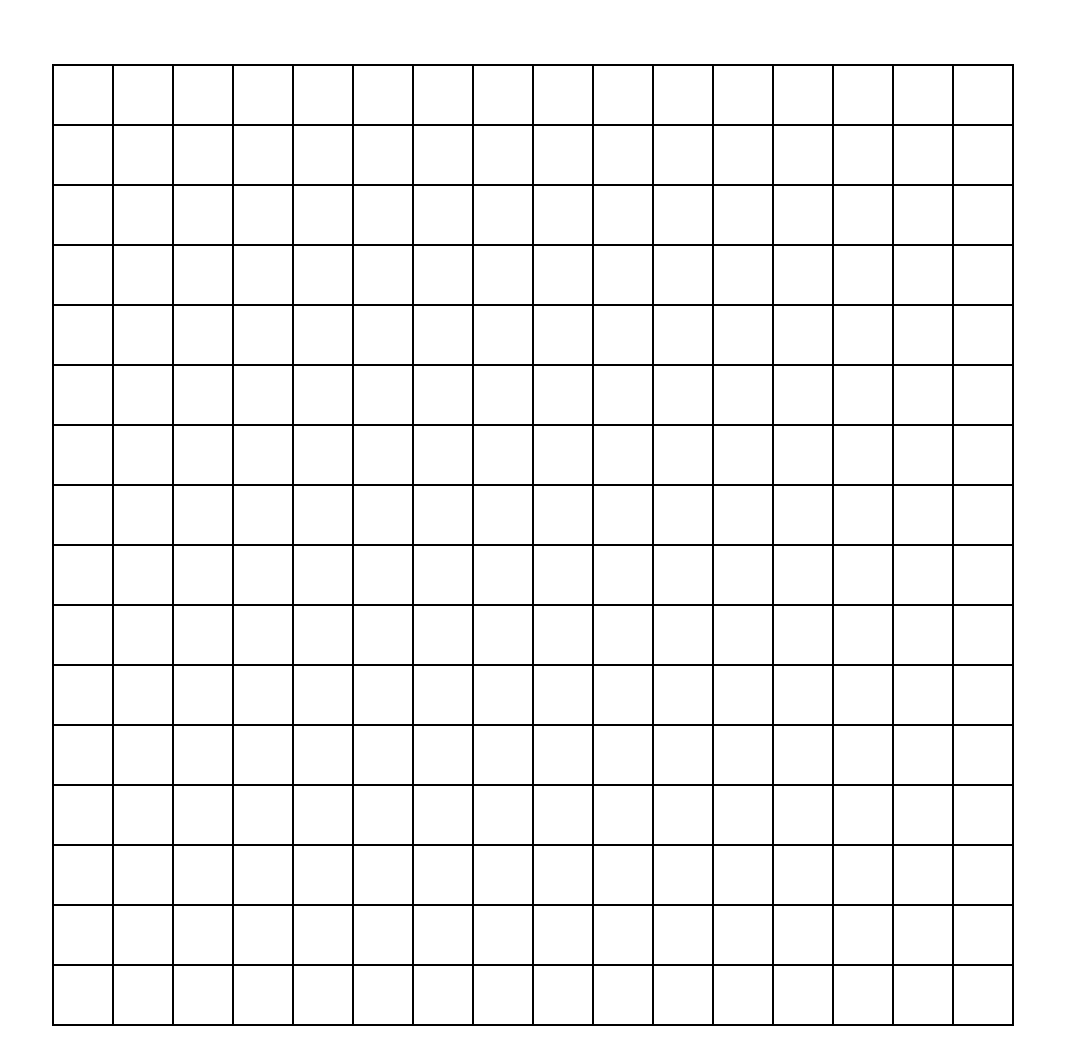
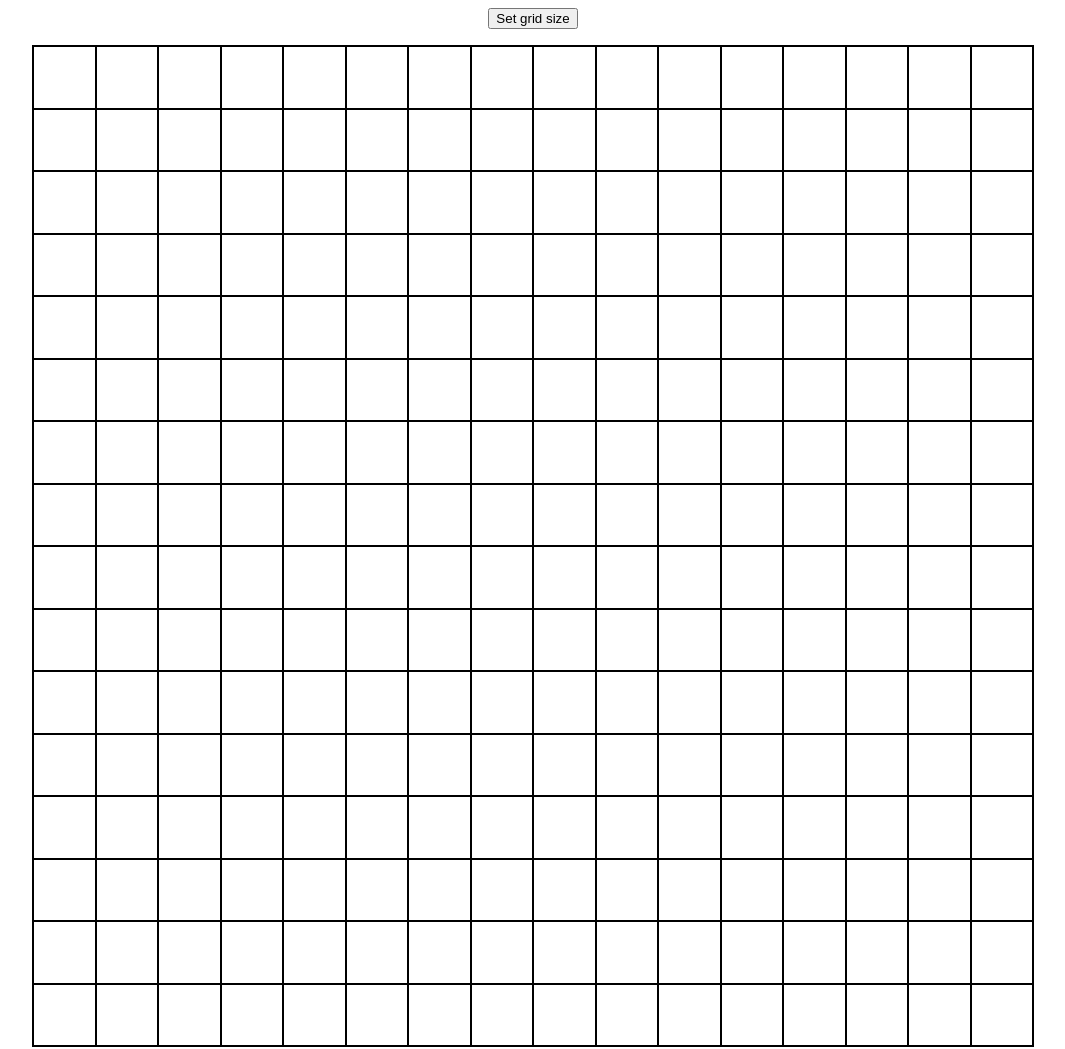
Before and after one commit to laoz40/odin-project, a plain HTML site: page 04-etch-a-sketch/index.html in a window 1280 px wide. Shown: the whole page, without its empty margins (107-1172 px from the left). Drawn offline with Linux system fonts and the light colour scheme.

Commit message:
etch-a-sketch: added grid width button and draw effect

```diff
--- a/04-etch-a-sketch/index.html
+++ b/04-etch-a-sketch/index.html
@@ -7,6 +7,8 @@
   </head>
 
   <body>
+		<button>Set grid size</button>
+
 		<div id="container"></div>
 
     <script src="script.js"></script>
--- a/04-etch-a-sketch/script.js
+++ b/04-etch-a-sketch/script.js
@@ -1,7 +1,47 @@
-const container = document.getElementById("container");
+// Create grid of squares
+function createSquares(gridSide) {
+  const container = document.getElementById("container");
 
-for (let i = 0; i < 16 * 16; i++) {
-  const square = document.createElement("div");
-  square.classList.add("square");
-  container.appendChild(square);
+  for (let i = 0; i < gridSide ** 2; i++) {
+    const square = document.createElement("div");
+    square.classList.add("square");
+		square.style.setProperty("--square-width", `calc(1000px / ${gridSide})`);
+    container.appendChild(square);
+  }
+
+  addDrawEffect();
 }
+
+// Add draw effect
+function addDrawEffect() {
+  const squares = container.querySelectorAll(".square");
+  squares.forEach((square) => {
+    square.addEventListener("mouseover", () => {
+      square.style.backgroundColor = "black";
+    });
+  });
+}
+
+// Init 16 * 16 squares
+let gridSide = 16;
+createSquares(gridSide);
+
+// Set grid width size button
+const button = document.querySelector("button");
+
+button.addEventListener("click", () => {
+  container.innerHTML = "";
+
+  const input = prompt("Choose the width of the grid (in squares)");
+  const number = parseInt(input);
+
+  if (number > 100) {
+    alert("Too big bro");
+    return;
+  } else if (number < 1) {
+    alert("Too small bro");
+    return;
+  }
+
+  createSquares(number);
+});
--- a/04-etch-a-sketch/style.css
+++ b/04-etch-a-sketch/style.css
@@ -1,23 +1,24 @@
-:root {
-  --square-width: 60px;
-}
-
 body {
 	display: flex;
-	margin: 4rem;
+	flex-direction: column;
 	align-items: center;
-	justify-content: center;
+	gap: 1rem;
 }
 
 #container {
-  width: calc(var(--square-width) * 16);
-  height: calc(var(--square-width) * 16);
+  width: 1000px;
+  height: 1000px;
   display: flex;
   flex-wrap: wrap;
 	border: 1px solid black;
+	align-items: center;
+	justify-content: space-between;
+	gap: 0;
 }
 
 .square {
+  --square-width: calc(1000px / 16);
+
   border: 1px solid black;
 	width: var(--square-width);
 	height: var(--square-width);
```
